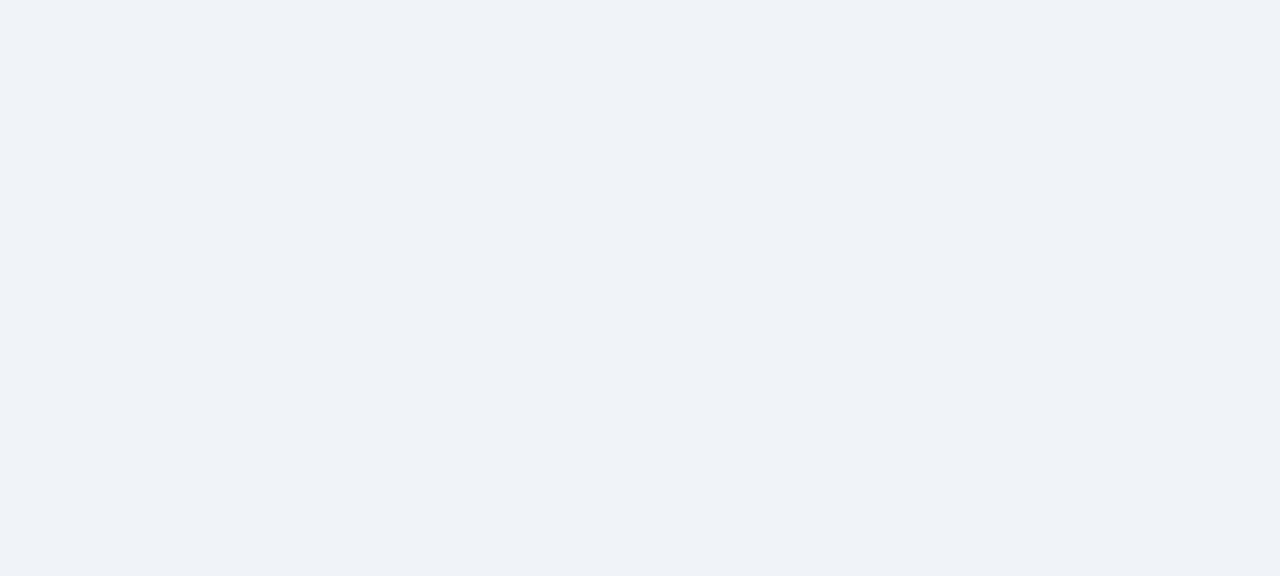
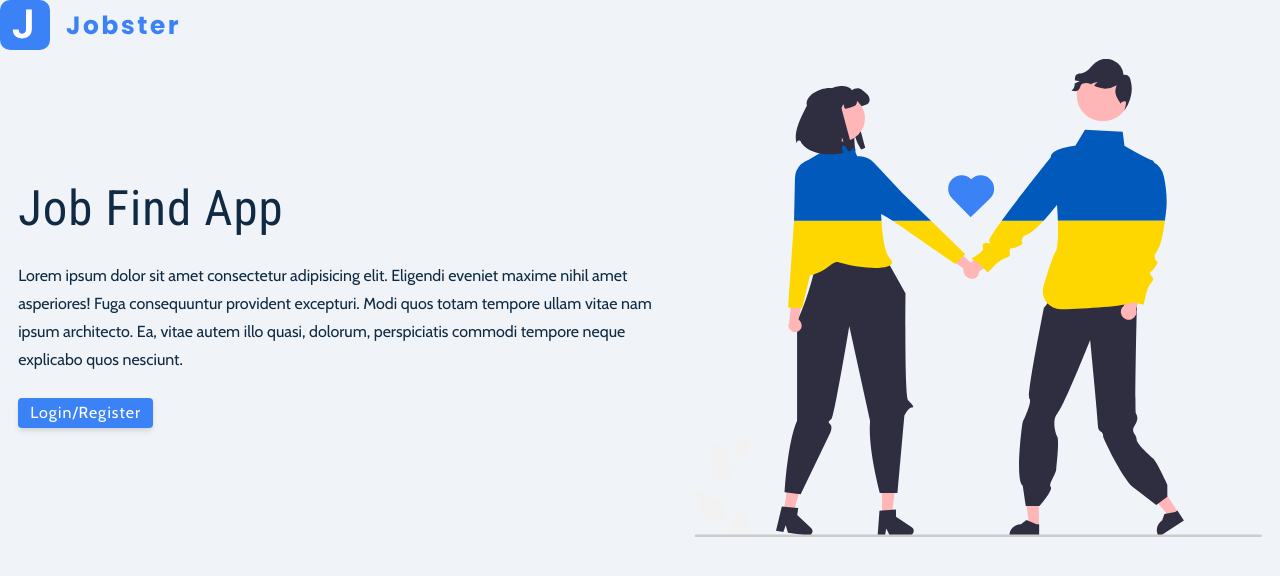
Before and after one commit to bluff91/jobfind, a React (Vite) app: page / in a window 1280 px wide. Shown: the top 576 px of the page. Built offline with nearby package versions, Linux system fonts and the light colour scheme.

Commit message:
started working on the landing page

```diff
--- a/src/App.jsx
+++ b/src/App.jsx
@@ -1,5 +1,10 @@
+import Landing from './pages/Landing'
 function App() {
-  return <></>
+  return (
+    <>
+      <Landing />
+    </>
+  )
 }
 
 export default App
--- a/src/index.css
+++ b/src/index.css
@@ -1,11 +1,11 @@
+/* fonts */
+@import url('https://fonts.googleapis.com/css2?family=Cabin&family=Roboto+Condensed:wght@400;700&display=swap');
+
 *,
 ::after,
 ::before {
   box-sizing: border-box;
 }
-
-/* fonts */
-@import url('https://fonts.googleapis.com/css2?family=Cabin&family=Roboto+Condensed:wght@400;700&display=swap');
 
 html {
   font-size: 100%;
--- /dev/null
+++ b/src/pages/Landing.jsx
@@ -0,0 +1,36 @@
+import logo from '../assets/logo.svg'
+import main from '../assets/main.svg'
+
+const Landing = () => {
+  return (
+    <div>
+      <nav className="navbar">
+        <img src={logo} alt="logo" />
+      </nav>
+      <div
+        className="landing-page-content"
+        style={{
+          display: 'flex',
+          justifyContent: 'space-around',
+          alignItems: 'center',
+        }}
+      >
+        <div className="landing-page-left">
+          <h1 className="landing-page-title">Job Find App</h1>
+          <p className="landing-page-text">
+            Lorem ipsum dolor sit amet consectetur adipisicing elit. Eligendi
+            eveniet maxime nihil amet asperiores! Fuga consequuntur provident
+            excepturi. Modi quos totam tempore ullam vitae nam ipsum architecto.
+            Ea, vitae autem illo quasi, dolorum, perspiciatis commodi tempore
+            neque explicabo quos nesciunt.
+          </p>
+          <button className="landing-page-button btn">Login/Register</button>
+        </div>
+        <div className="landing-page-right">
+          <img src={main} alt="main" />
+        </div>
+      </div>
+    </div>
+  )
+}
+export default Landing
```
Also changed, not shown: src/assets/logo.svg (added), src/assets/main.svg (added).
